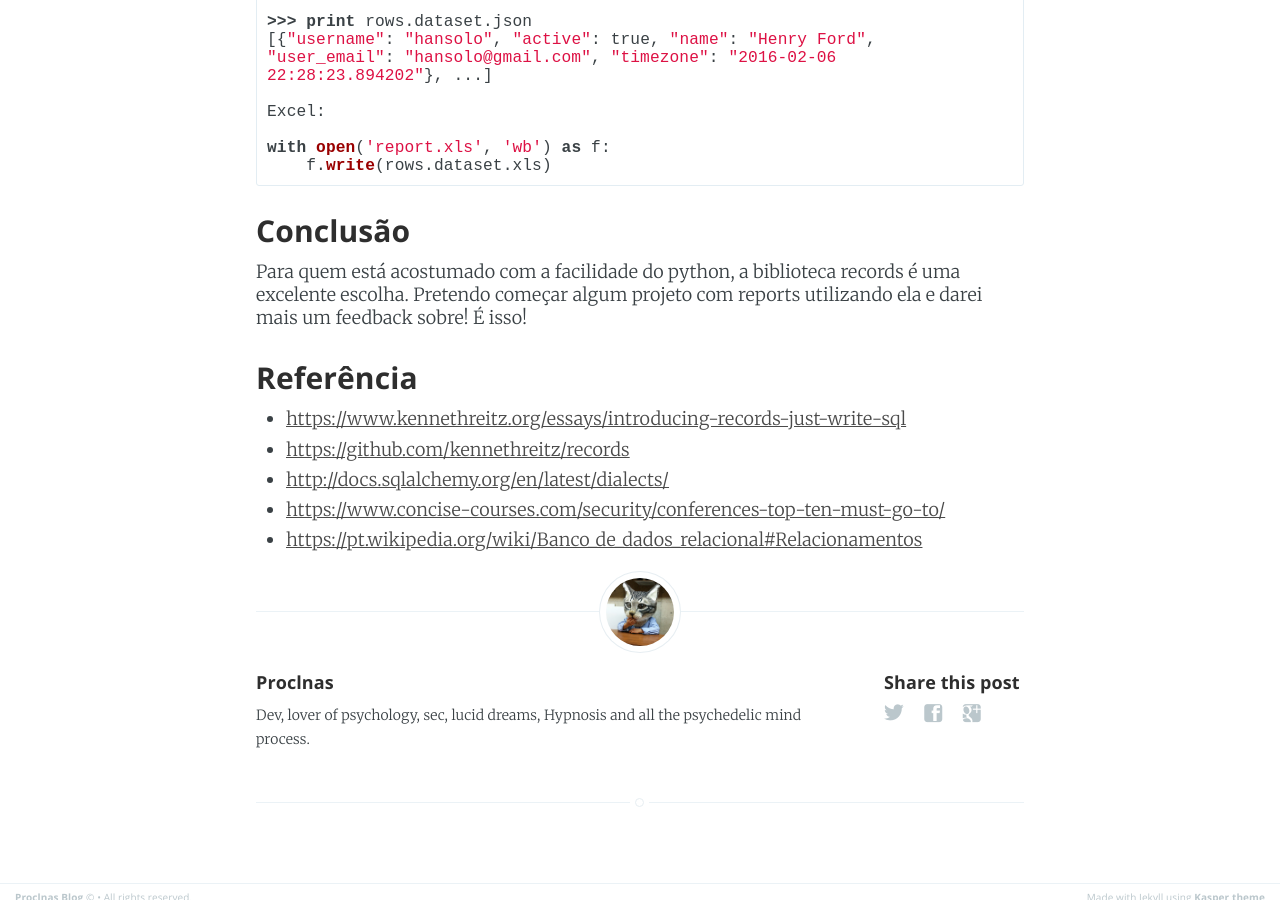
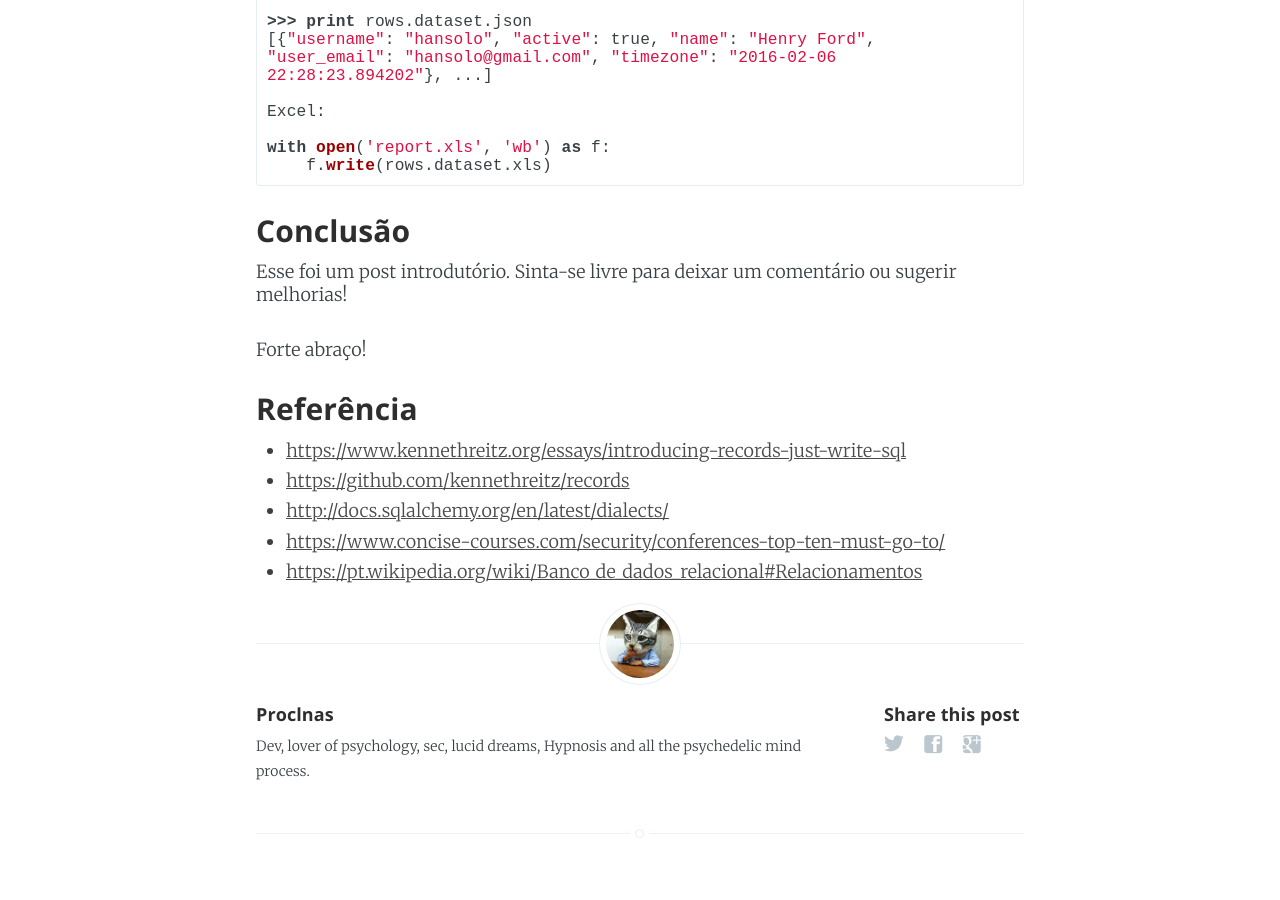
Before and after one commit to proclnas/proclnas.github.io, a Jekyll site: the page built from _posts/2017-02-19-python-records.md, in a window 1280 px wide and 900 px high, scrolled down 7567 px. Built offline with Jekyll 4.4.1, drawn with Linux system fonts in a browser that asks for light colours; nearby versions of some CDN libraries; comment, search, counter and statistics services are not loaded.

Commit message:
- Changed content

```diff
--- a/_posts/2017-02-19-python-records.md
+++ b/_posts/2017-02-19-python-records.md
@@ -354,9 +354,9 @@ with open('report.xls', 'wb') as f:
 
 
 ### Conclusão
-Para quem está acostumado com a facilidade do python, a biblioteca records é uma excelente escolha.
-Pretendo começar algum projeto com reports utilizando ela e darei mais um feedback sobre!
-É isso!
+Esse foi um post introdutório. Sinta-se livre para deixar um comentário ou sugerir melhorias!
+
+Forte abraço!
 
 ### Referência
 - [https://www.kennethreitz.org/essays/introducing-records-just-write-sql](https://www.kennethreitz.org/essays/introducing-records-just-write-sql)
```
